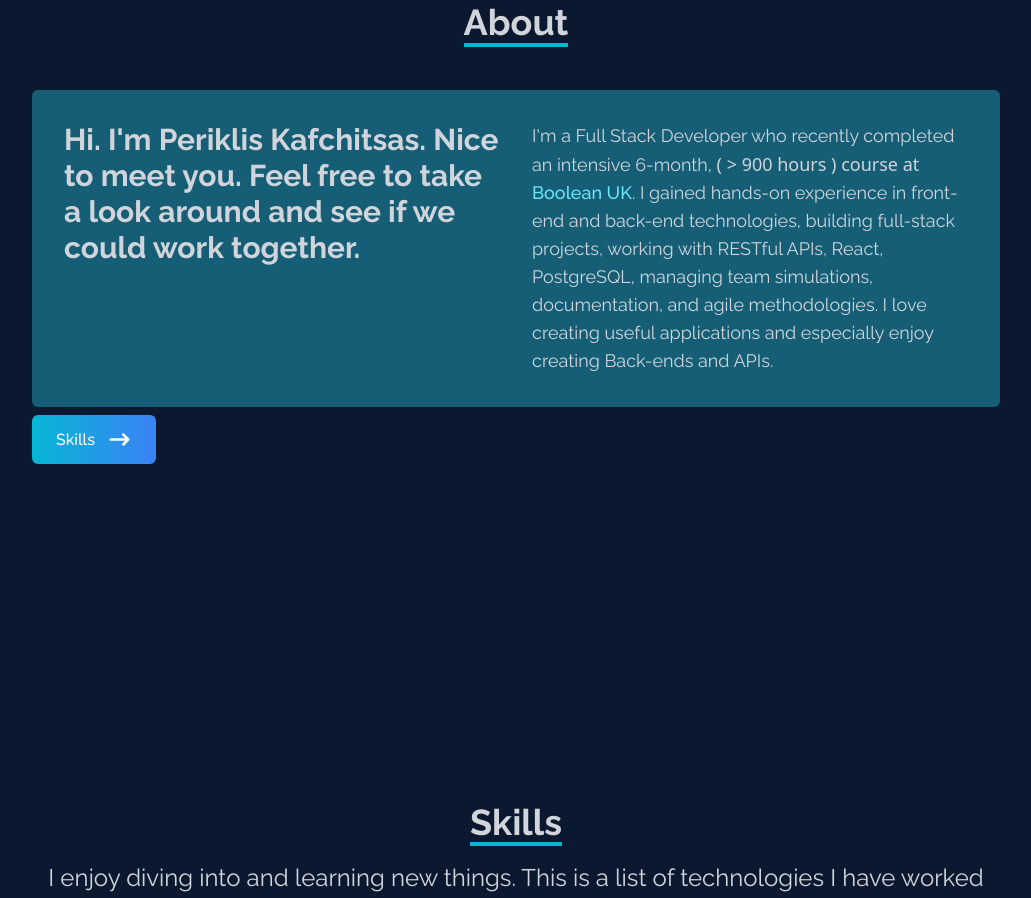
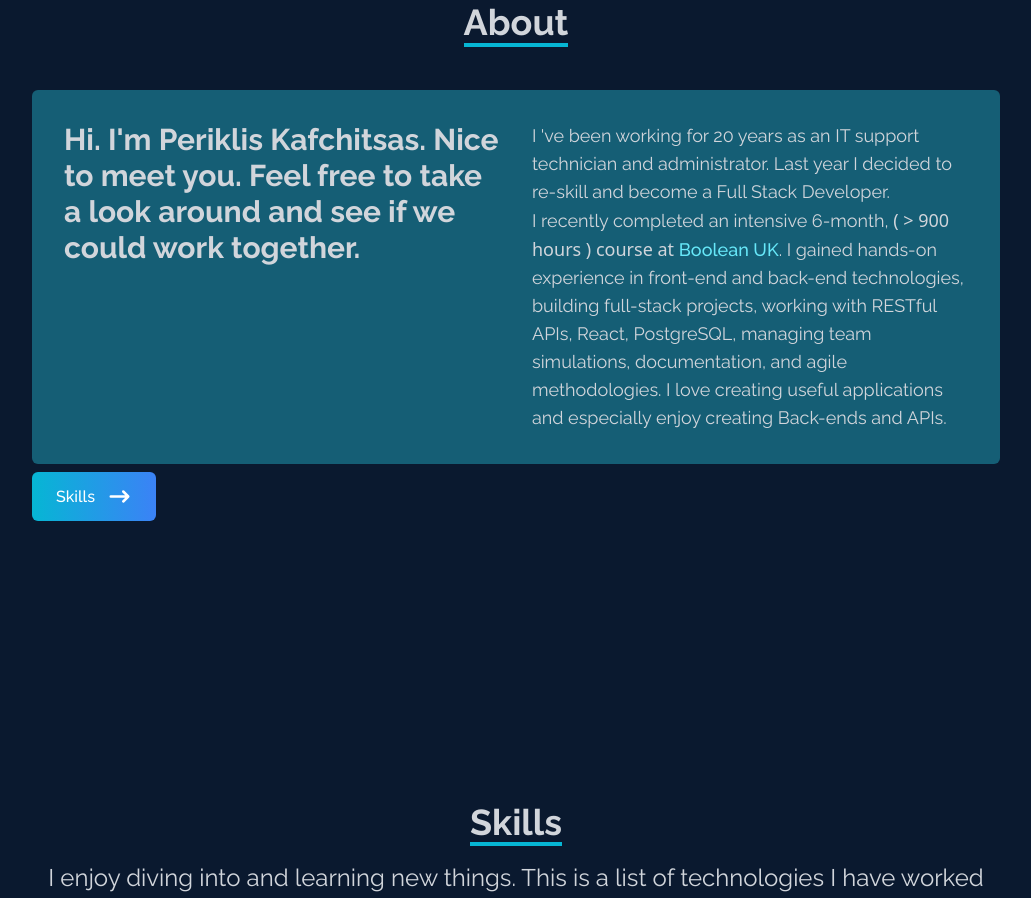
Before and after one commit to PerikK/myPortfolio, a React (Vite) app: page / in a window 1280 px wide. Shown: the part 940-1838 px from the top of the page, without its empty margins (124-1155 px from the left). Built offline with nearby package versions, Linux system fonts and the light colour scheme.

Commit message:
add some more info in the about section

```diff
--- a/src/components/About.jsx
+++ b/src/components/About.jsx
@@ -26,8 +26,10 @@ export default function About() {
 								</p>
 							</div>
 							<div className='text-base sm:text-lg'>
-								<p>
-									I'm a Full Stack Developer who recently completed an
+                <p>
+                  I 've been working for 20 years as an IT support technician and administrator.
+                  Last year I decided to re-skill and become a Full Stack Developer. <br/>
+                  I recently completed an
 									intensive 6-month,
 									<span className='font-sans'>
 										{' '}
```
